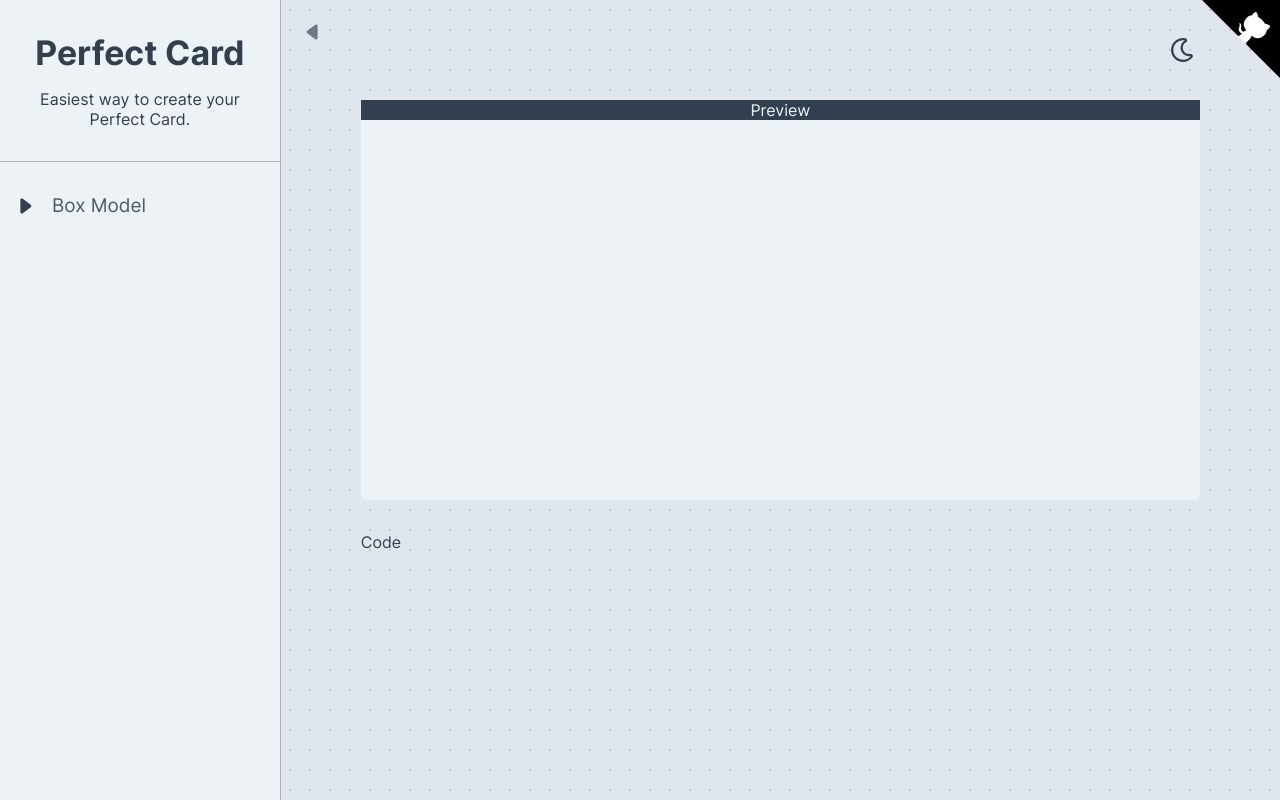
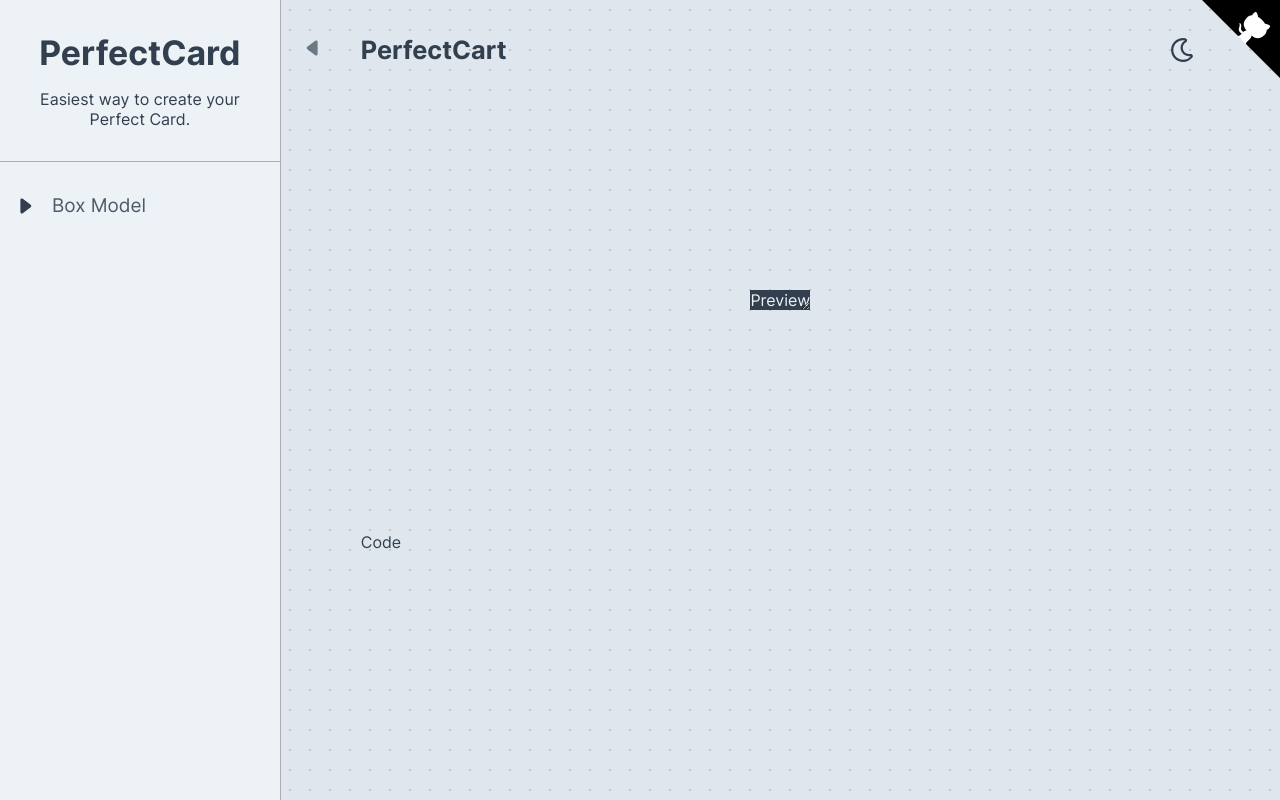
Before and after one commit to MAHcodes/PerfectCard, a React (Create React App) app: page / in a window 1280 px wide. Built offline with nearby package versions, Linux system fonts and the light colour scheme.

Commit message:
box model

```diff
--- a/public/index.html
+++ b/public/index.html
@@ -9,7 +9,7 @@
   <meta name="description" content="Web site created using create-react-app" />
   <link rel="apple-touch-icon" href="%PUBLIC_URL%/logo192.png" />
   <link rel="manifest" href="%PUBLIC_URL%/manifest.json" />
-  <title>Perfect Card</title>
+  <title>PerfectCard</title>
 </head>
 
 <body class="light">
--- a/src/components/Aside.jsx
+++ b/src/components/Aside.jsx
@@ -15,7 +15,7 @@ const Aside = ({ open, setOpen }) => {
     <StyledAside open={open}>
       <Button val={<ArrowIcon fill="rgba(var(--fg-main), 65%)" open={open} />} action={() => setOpen(!open)} />
       <Wrapper ref={wrapperRef} >
-        <H1>Perfect Card</H1>
+        <H1>PerfectCard</H1>
         <P>Easiest way to create your Perfect Card.</P>
         <Options />
       </Wrapper>
@@ -30,10 +30,11 @@ const StyledAside = styled.aside`
   transform: translateX(${(props) => (props.open ? "0" : "-100%")});
   border-right: 1px solid rgb(var(--gray));
   transition: var(--transition-d) var(--transition-tf);
+  margin-left: ${props => props.open ? "0" : "-10rem"};
 
   & > button {
     position: absolute;
-    inset: 1rem -1rem auto auto;
+    inset: 2rem ${props => props.open ? "-1rem" : "-11rem"} auto auto;
     transform: translateX(100%);
   }
 `;
@@ -59,7 +60,6 @@ const Wrapper = styled.div`
   position: sticky;
   max-height: 100vh;
   overflow-y: auto;
-  background-color: ;
 `;
 
 export default Aside;
--- /dev/null
+++ b/src/components/BoxModel.jsx
@@ -0,0 +1,21 @@
+import styled from "styled-components"
+
+const BoxModel = ({active}) => {
+  return (
+    <Div active={active} >
+      BoxModel
+    </Div>
+  )
+}
+
+const Div = styled.div`
+  padding: ${props => props.active ? "1rem" : "0"} 1rem;
+  margin-inline-start: .65rem;
+  margin-block-start: .65rem;
+  border-inline-start: 1px solid ${props => props.active ? "rgba(var(--accent), 50%)" : "rgb(var(--fg-main))"};
+  transition: padding var(--transition-d) var(--transition-tf);
+  overflow: hidden;
+  height: ${props => props.active ? "auto" : "0"};
+`
+
+export default BoxModel
--- a/src/components/Header.jsx
+++ b/src/components/Header.jsx
@@ -2,7 +2,7 @@ import { useEffect, useState } from "react";
 import styled from "styled-components";
 import Button from "./Button";
 
-const Header = ({ asideOpen }) => {
+const Header = () => {
   const [dark, setDark] = useState(false);
 
   useEffect(() => {
@@ -21,7 +21,7 @@ const Header = ({ asideOpen }) => {
 
   return (
     <Hdr>
-      {asideOpen || <H1>Perfect Cart</H1>}
+      <H1>PerfectCart</H1>
       <Button border val={dark ? <SunIcon /> : <MoonIcon />} action={toggleTheme} />
     </Hdr>
   );
--- a/src/components/Main.jsx
+++ b/src/components/Main.jsx
@@ -6,7 +6,7 @@ import styled from "styled-components";
 const Main = ({ asideOpen }) => {
   return (
     <StyledMain asideOpen={asideOpen}>
-      <Header asideOpen={asideOpen}/>
+      <Header />
       <Preview />
       <Code />
     </StyledMain>
--- a/src/components/Options.jsx
+++ b/src/components/Options.jsx
@@ -1,9 +1,13 @@
 import Select from "./Select";
+import BoxModel from "./BoxModel";
+import { useState } from "react";
 
 const Options = () => {
+  const [open, setOpen] = useState("");
+
   return (
     <div>
-      <Select title="Box Model" />
+      <Select setOpen={setOpen} open={open} title="Box Model"><BoxModel active={open} /></Select>
     </div>
   )
 }
--- a/src/components/Preview.jsx
+++ b/src/components/Preview.jsx
@@ -13,10 +13,9 @@ const Preview = () => {
 const Box = styled.div`
   min-height: 20rem;
   height: 50vh;
-  background: red;
   border-radius: .4rem;
-  background: rgb(var(--bg-main));
   margin-bottom: 2rem;
+  display: flex;
 `
 
 const Card = styled.div`
@@ -25,6 +24,9 @@ const Card = styled.div`
   justify-content: center;
   background-color: rgb(var(--fg-main));
   color: rgb(var(--bg-main));
+  resize: both;
+  overflow: auto;
+  margin: auto;
 `
 
 export default Preview
--- a/src/components/Select.jsx
+++ b/src/components/Select.jsx
@@ -1,14 +1,15 @@
 import styled from "styled-components";
 import ArrowIcon from "./ArrowIcon";
 
-const Select = ({ title, children }) => {
+const Select = ({ title, open, children, setOpen }) => {
+  const active = open === title;
   return (
     <Div>
-      <Title>
-        <Icon>
-          <ArrowIcon fill="rgb(var(--fg-main))" />
+      <Title active={active} onClick={() => {active ? setOpen("") : setOpen(title)} }>
+        <Icon active={active}>
+          <ArrowIcon fill={active ? "rgba(var(--accent), 80%)" : "rgb(var(--fg-main))"} />
         </Icon>
-        <Text>{title}</Text>
+        <Text active={active}>{title}</Text>
       </Title>
       <div>{children}</div>
     </Div>
@@ -18,11 +19,6 @@ const Select = ({ title, children }) => {
 const Div = styled.div`
   padding: 2rem 1rem;
   color: rgba(var(--fg-main), 85%);
-  cursor: pointer;
-
-  &:hover p {
-    color: rgb(var(--fg-main));
-  }
 `;
 
 const Title = styled.div`
@@ -31,17 +27,26 @@ const Title = styled.div`
   justify-content: flex-start;
   gap: 1rem;
   transition: color var(--transition-d) var(--transition-tf);
+  cursor: pointer;
+
+  &:hover p {
+    color: ${props => !props.active &&  "rgba(var(--accent), 85%)"};
+  }
 `;
 
 const Icon = styled.span`
   display: flex;
   align-items: center;
   justify-content: flex-start;
+  transition: transform var(--transition-d) var(--transition-tf);
+  transform: ${props => props.active && "rotate(90deg)"};
 `;
 
 const Text = styled.p`
   display: inline;
   font-size: var(--fz-base);
+  transition: color var(--transition-d) var(--transition-tf);
+  color: ${props => props.active ? "rgb(var(--accent))" : "rgb(var(--fg-main), 85%)"};
 `;
 
 export default Select;
--- a/src/index.css
+++ b/src/index.css
@@ -15,6 +15,7 @@ body.dark {
   --bg-main: 17, 24, 39;
   --fg-main: 237, 242, 247;
   --gray: 75, 75, 75;
+  --accent: 77, 77, 255;
 }
 
 body.light {
@@ -22,6 +23,7 @@ body.light {
   --bg-main: 237, 242, 247;
   --fg-main: 49, 63, 78;
   --gray: 175, 175, 175;
+  --accent: 77, 77, 255;
 }
 
 @font-face {
```
Also changed, not shown: 1 other file (tests, documents, lock files or other folders).
